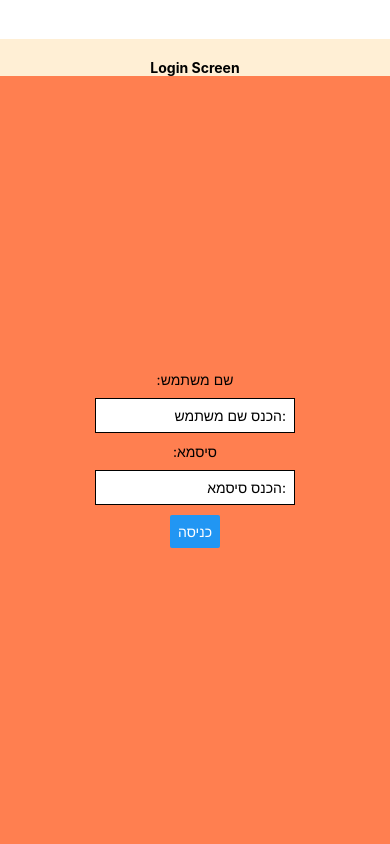
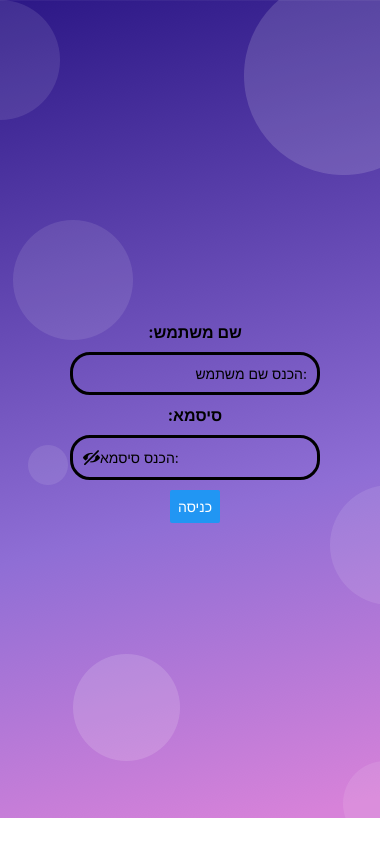
Before and after one commit to NatiHazi/dementiaApp, a React Native app: screen / in a window 390 px wide. Built offline with nearby package versions, Linux system fonts and the light colour scheme.

Commit message:
design login screen
design login screen

```diff
--- a/App.js
+++ b/App.js
@@ -1,28 +1,23 @@
 import { StatusBar } from 'expo-status-bar';
 import React from 'react';
-import { StyleSheet, Text, View } from 'react-native';
+import { StyleSheet, Text, View,TouchableWithoutFeedback, Keyboard } from 'react-native';
+import { TouchableNativeFeedback } from 'react-native-web';
 import HomeScreen from './screens/homeScreen';
 
 export default function App() {
+
   return (
-     <View style={styles.container}>
-    {/* //   <Text>BLABLA lk lk lk lk lk BLALBA!</Text>
-    //   <StatusBar style="auto" /> */}
-
-    <HomeScreen/>
-    </View>
+    <TouchableWithoutFeedback onPress={() => { // dismiss the keyboard
+      Keyboard.dismiss();
+    }}>
+      <View style={styles.container}>
+        <HomeScreen/>
+      </View>
+    </TouchableWithoutFeedback>
   );
 }
-
-
-
 const styles = StyleSheet.create({
   container: {
     flex: 1,
-    backgroundColor: '#fff',
-    //alignItems: 'center',
-    //justifyContent: 'center',
-    paddingTop: '10%',
-    //height:25,
   },
 });
--- a/screens/homeScreen.js
+++ b/screens/homeScreen.js
@@ -1,76 +1,57 @@
 import React from 'react';
-import { StyleSheet, Text, View, TextInput, Button } from 'react-native';
+import { StyleSheet, Text, View, TextInput, Button,ImageBackground } from 'react-native';
+import { Entypo  } from '@expo/vector-icons';
 
 export default function HomeScreen() {
   return (
-    <View style={styles.container1}>
-      <Text style={styles.header}> Login Screen </Text>
-      <View style={styles.container}>
-        <Text>שם משתמש:</Text>
+    <ImageBackground source={require('../assets/backgroundForApp.png')} style={styles.container}>
+        <Text style={styles.text}>שם משתמש:</Text>
+
         <TextInput style={styles.inputUser} placeholder='הכנס שם משתמש:'></TextInput>
-        <Text>סיסמא:</Text>
-        <TextInput style={styles.inputPass} placeholder='הכנס סיסמא:'></TextInput>
-        <Button style={styles.button} title='כניסה'></Button>
-     </View>
-    </View>
+        <Text style={styles.text}>סיסמא:</Text>
+        <View style={styles.logoEye} style={styles.inputPass} >
+        <Entypo  name="eye-with-line" size={17} color="black" />
+        <TextInput placeholder='הכנס סיסמא:' secureTextEntry={true}></TextInput>
+        </View>
+        <Button title='כניסה'></Button>
+    </ImageBackground>
+
   );
 }
+
 
 const styles = StyleSheet.create({
   container: {
     flex: 1,
-    backgroundColor: 'coral',
     alignItems: 'center',
     justifyContent: 'center',
-    //height: 25,
-    //paddingTop:'10%',
   },
-  container1: {
-    flex: 1,
-    backgroundColor: 'coral',
-
-    //height: 25,
-    //paddingTop:'10%',
-
-
-  },
-  header:{
-
-    backgroundColor: 'papayawhip',
-    //height: '10%',
-    paddingTop: '5%',
-    //paddingLeft:'100%',
-    textAlign: 'center',
-    fontWeight: 'bold',
-
+  text: {
+    fontSize:16,
+    fontWeight:'bold',
   },
   inputUser:{
-    borderWidth:1,
-    backgroundColor: '#fff',
+    borderWidth:3,
     padding: 8,
     margin: 10,
-    width: 200,
+    width: 250,
     textAlign:'right',
     alignContent:'center',
-
+    borderRadius:20,
+    padding:10,
   },
   inputPass:{
-    borderWidth:1,
-    backgroundColor: '#fff',
+    borderWidth:3,
     padding: 8,
     margin: 10,
-    width: 200,
+    width: 250,
     textAlign:'right',
     alignContent:'center',
-
+    borderRadius:20,
+    padding:10,
+    flexDirection:'row',
   },
-  button:{
-    alignItems: 'center',
-    justifyContent: 'center',
-    paddingVertical: 12,
-    paddingHorizontal: 32,
-    borderRadius: 4,
-
-
-  },
+  logoEye:{
+    flexDirection:'row',
+  }
 });
```
